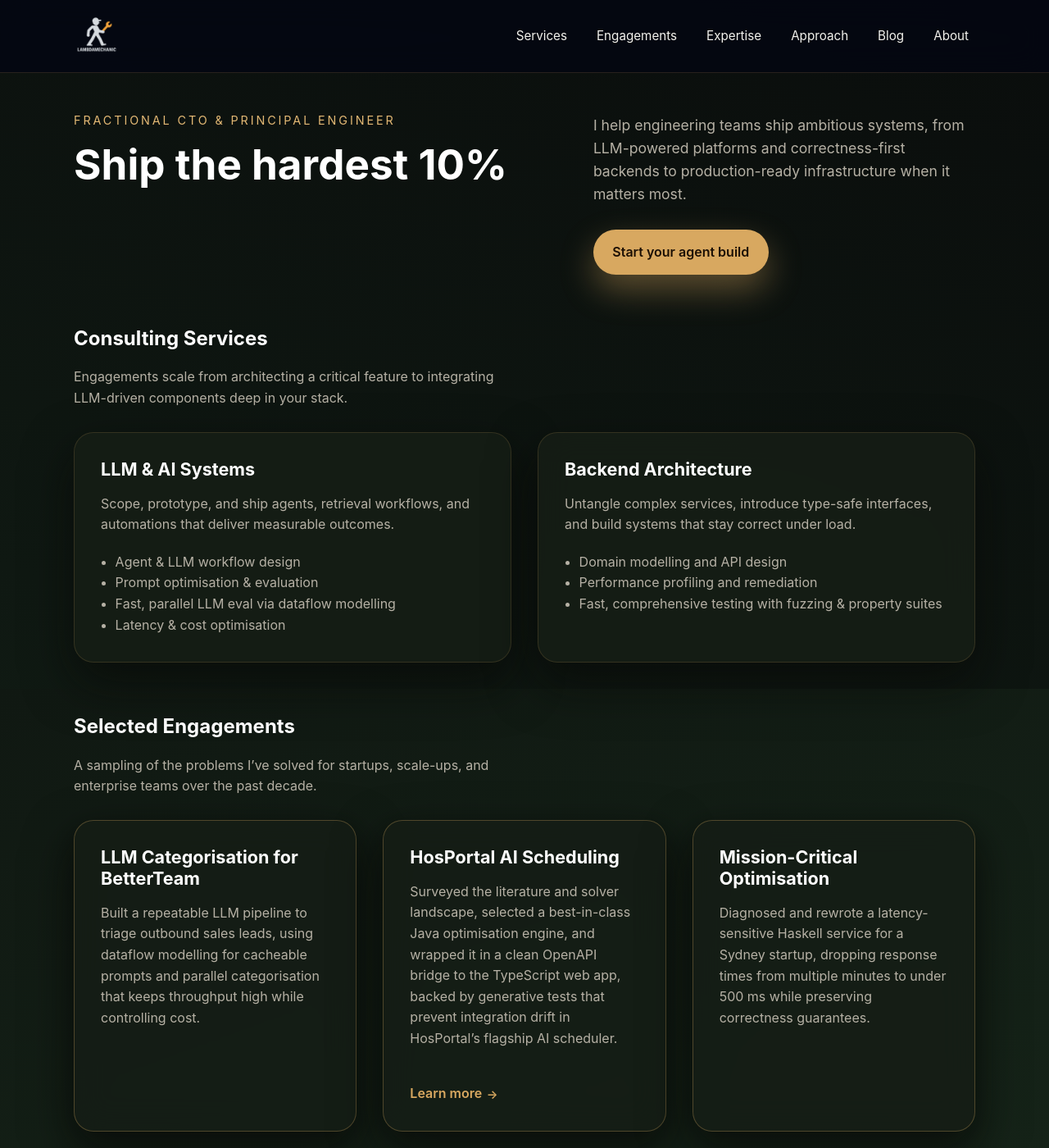
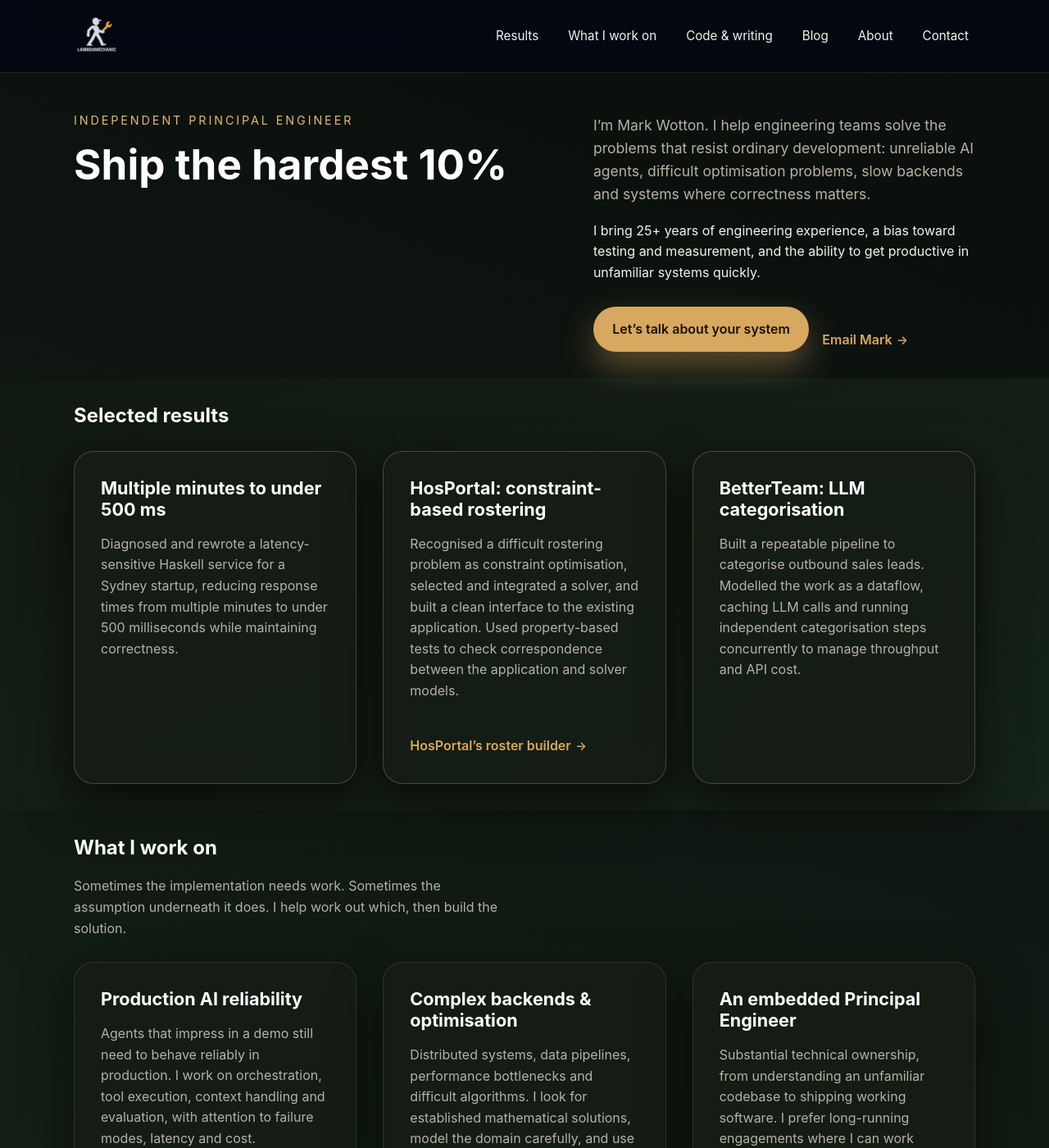
Before and after one commit to lambdamechanic/www, a Jekyll site: the page built from index.html, in a window 1280 px wide and 1400 px high. Shown: the whole window at 82% size. Built offline with Jekyll 4.4.1, drawn with Linux system fonts in a browser that asks for light colours; some of the changed text lies outside the part shown.

Commit message:
Reposition LambdaMechanic around difficult engineering work

```diff
--- a/_config.yml
+++ b/_config.yml
@@ -1,5 +1,5 @@
 title: LambdaMechanic
-description: LambdaMechanic offers senior software consulting for hard technical problems, LLM systems, and backend architecture.
+description: Mark Wotton, independent Principal Engineer. Production AI reliability, complex backends, constraint optimisation and correctness-focused engineering.
 url: https://lambdamechanic.com
 
 exclude:
--- a/_layouts/default.html
+++ b/_layouts/default.html
@@ -3,8 +3,8 @@
   <head>
     <meta charset="utf-8" />
     <meta name="viewport" content="width=device-width, initial-scale=1" />
-    <title>{% if page.title %}{{ page.title }} · LambdaMechanic{% else %}LambdaMechanic Consulting{% endif %}</title>
-    <meta name="description" content="{% if page.description %}{{ page.description }}{% else %}LambdaMechanic offers senior software consulting for hard technical problems, LLM systems, and backend architecture.{% endif %}" />
+    <title>{% if page.title %}{{ page.title }} · LambdaMechanic{% else %}{{ site.title }}{% endif %}</title>
+    <meta name="description" content="{% if page.description %}{{ page.description }}{% else %}{{ site.description }}{% endif %}" />
     <link rel="icon" href="{{ '/favicon.ico' | relative_url }}" sizes="32x32" />
     <link rel="stylesheet" href="{{ '/styles.css' | relative_url }}" />
     <link rel="alternate" type="application/atom+xml" title="LambdaMechanic" href="{{ '/feed.xml' | relative_url }}" />
@@ -21,12 +21,12 @@
           />
         </a>
         <nav class="nav" aria-label="Primary" id="primary-navigation">
-          <a href="{{ '/' | relative_url }}#services">Services</a>
-          <a href="{{ '/' | relative_url }}#engagements">Engagements</a>
-          <a href="{{ '/' | relative_url }}#expertise">Expertise</a>
-          <a href="{{ '/' | relative_url }}#approach">Approach</a>
+          <a href="{{ '/' | relative_url }}#engagements">Results</a>
+          <a href="{{ '/' | relative_url }}#services">What I work on</a>
+          <a href="{{ '/' | relative_url }}#expertise">Code &amp; writing</a>
           <a href="{{ '/blog/' | relative_url }}">Blog</a>
           <a href="{{ '/' | relative_url }}#about">About</a>
+          <a href="{{ '/' | relative_url }}#contact">Contact</a>
         </nav>
         <button
           aria-controls="primary-navigation"
--- a/index.html
+++ b/index.html
@@ -1,23 +1,59 @@
 ---
 layout: default
-title: LambdaMechanic Consulting
-description: LambdaMechanic offers senior software consulting for hard technical problems, LLM systems, and backend architecture.
+title: Mark Wotton · Independent Principal Engineer
+description: Mark Wotton solves difficult software problems, from unreliable AI agents and slow backends to constraint optimisation and systems where correctness matters. 25+ years of engineering experience.
 homepage: true
 ---
 
 <section class="hero">
   <div class="container hero-grid">
     <div class="hero-intro">
-      <p class="eyebrow">Fractional CTO &amp; Principal Engineer</p>
+      <p class="eyebrow">Independent Principal Engineer</p>
       <h1>Ship the hardest&nbsp;10%</h1>
     </div>
     <div class="hero-copy">
       <p class="lede">
-        I help engineering teams ship ambitious systems, from LLM-powered platforms and correctness-first backends to production-ready infrastructure when it matters most.
+        I’m Mark Wotton.
+        I help engineering teams solve the problems that resist ordinary development: unreliable AI agents, difficult optimisation problems, slow backends and systems where correctness matters.
+      </p>
+      <p>
+        I bring 25+ years of engineering experience, a bias toward testing and measurement, and the ability to get productive in unfamiliar systems quickly.
       </p>
       <div class="hero-actions">
-        <a class="btn primary" href="https://calendly.com/mark-lambdamechanic/30min">Start your agent build</a>
+        <a class="btn primary" href="https://calendly.com/mark-lambdamechanic/30min">Let’s talk about your system</a>
+        <a class="card-link" href="mailto:mark@lambdamechanic.com">Email Mark</a>
       </div>
+    </div>
+  </div>
+</section>
+
+<section class="section alt" id="engagements">
+  <div class="container">
+    <div class="section-heading">
+      <h2>Selected results</h2>
+    </div>
+    <div class="grid three">
+      <article class="card highlight">
+        <h3>Multiple minutes to under 500&nbsp;ms</h3>
+        <p>
+          Diagnosed and rewrote a latency-sensitive Haskell service for a Sydney startup, reducing response times from multiple minutes to under 500 milliseconds while maintaining correctness.
+        </p>
+      </article>
+      <article class="card highlight">
+        <h3>HosPortal: constraint-based rostering</h3>
+        <p>
+          Recognised a difficult rostering problem as constraint optimisation, selected and integrated a solver, and built a clean interface to the existing application.
+          Used property-based tests to check correspondence between the application and solver models.
+        </p>
+        <a class="card-link" href="https://www.hosportal.com/features/ai/">HosPortal’s roster builder</a>
+      </article>
+      <article class="card highlight">
+        <h3>BetterTeam: LLM categorisation</h3>
+        <p>
+          Built a repeatable pipeline to categorise outbound sales leads.
+          Modelled the work as a dataflow, caching LLM calls and running independent categorisation steps concurrently to manage throughput and API cost.
+        </p>
+      </article>
     </div>
   </div>
 </section>
@@ -25,169 +61,108 @@ homepage: true
 <section class="section" id="services">
   <div class="container">
     <div class="section-heading">
-      <h2>Consulting Services</h2>
+      <h2>What I work on</h2>
       <p>
-        Engagements scale from architecting a critical feature to integrating LLM-driven components deep in your stack.
+        Sometimes the implementation needs work.
+        Sometimes the assumption underneath it does.
+        I help work out which, then build the solution.
       </p>
     </div>
-    <div class="grid two">
+    <div class="grid three">
       <article class="card">
-        <h3>LLM &amp; AI Systems</h3>
+        <h3>Production AI reliability</h3>
         <p>
-          Scope, prototype, and ship agents, retrieval workflows, and automations that deliver measurable outcomes.
+          Agents that impress in a demo still need to behave reliably in production.
+          I work on orchestration, tool execution, context handling and evaluation, with attention to failure modes, latency and cost.
         </p>
-        <ul>
-          <li>Agent &amp; LLM workflow design</li>
-          <li>Prompt optimisation &amp; evaluation</li>
-          <li>Fast, parallel LLM eval via dataflow modelling</li>
-          <li>Latency &amp; cost optimisation</li>
-        </ul>
       </article>
       <article class="card">
-        <h3>Backend Architecture</h3>
+        <h3>Complex backends &amp; optimisation</h3>
         <p>
-          Untangle complex services, introduce type-safe interfaces, and build systems that stay correct under load.
-        </p>
-        <ul>
-          <li>Domain modelling and API design</li>
-          <li>Performance profiling and remediation</li>
-          <li>Fast, comprehensive testing with fuzzing &amp; property suites</li>
-        </ul>
-      </article>
-    </div>
-  </div>
-</section>
-
-<section class="section alt" id="engagements">
-  <div class="container">
-    <div class="section-heading">
-      <h2>Selected Engagements</h2>
-      <p>
-        A sampling of the problems I’ve solved for startups, scale-ups, and enterprise teams over the past decade.
-      </p>
-    </div>
-    <div class="grid two">
-      <article class="card highlight">
-        <h3>LLM Categorisation for BetterTeam</h3>
-        <p>
-          Built a repeatable LLM pipeline to triage outbound sales leads, using dataflow modelling for cacheable prompts and parallel categorisation that keeps throughput high while controlling cost.
+          Distributed systems, data pipelines, performance bottlenecks and difficult algorithms.
+          I look for established mathematical solutions, model the domain carefully, and use strong interfaces and generative tests to keep the implementation honest.
         </p>
       </article>
-      <article class="card highlight">
-        <h3>HosPortal AI Scheduling</h3>
+      <article class="card">
+        <h3>An embedded Principal Engineer</h3>
         <p>
-          Surveyed the literature and solver landscape, selected a best-in-class Java optimisation engine, and wrapped it in a clean OpenAPI bridge to the TypeScript web app, backed by generative tests that prevent integration drift in HosPortal’s flagship AI scheduler.
-        </p>
-        <a class="card-link" href="https://www.hosportal.com/features/ai/">Learn more</a>
-      </article>
-      <article class="card highlight">
-        <h3>Mission-Critical Optimisation</h3>
-        <p>
-          Diagnosed and rewrote a latency-sensitive Haskell service for a Sydney startup, dropping response times from multiple minutes to under 500 ms while preserving correctness guarantees.
+          Substantial technical ownership, from understanding an unfamiliar codebase to shipping working software.
+          I prefer long-running engagements where I can work closely with a team, build ambitious systems and take responsibility for the result.
         </p>
       </article>
     </div>
   </div>
 </section>
 
-<section class="section" id="labs">
+<section class="section alt" id="expertise">
   <div class="container">
     <div class="section-heading">
-      <h2>In-house R&amp;D</h2>
+      <h2>Code, tests &amp; technical writing</h2>
       <p>
-        Exploratory builds we’re proving out before they hit client roadmaps.
+        A closer look at how I approach software that needs to work.
       </p>
     </div>
-    <div class="grid two">
-      <article class="card highlight">
-        <h3>LLM-Driven Data Extraction</h3>
+    <article class="card highlight">
+      <h3>Tooltest: because agents deserve good tools too</h3>
+      <p>
+        My property-based and fuzz testing tool for Model Context Protocol (MCP) servers checks the contracts tools advertise.
+        It finds valid inputs a server rejects, outputs that don’t match their schemas, and failures in stateful tool sequences.
+      </p>
+      <p>
+        Coding agents can be surprisingly good at working around a broken tool.
+        Tooltest gives them a smaller, reproducible failure to diagnose instead.
+      </p>
+      <div class="hero-actions">
+        <a class="card-link" href="{% post_url 2026-02-09-tooltest-a-fuzz-checker-for-your-mcps %}">Read the Tooltest article</a>
+        <a class="card-link" href="https://github.com/lambdamechanic/tooltest">Tooltest on GitHub</a>
+      </div>
+    </article>
+    <div class="grid two" id="labs">
+      <article class="card">
+        <h3>Arachnomancer</h3>
         <p>
-          Autonomous crawler factory delivering production-grade scrapers in minutes.
+          An experiment in using LLMs to help build data extraction pipelines, with deterministic selectors as the output.
         </p>
-        <a class="card-link" href="{{ '/labs/llm-data-extraction/' | relative_url }}">Learn more</a>
+        <a class="card-link" href="{{ '/labs/llm-data-extraction/' | relative_url }}">Read about the experiment</a>
       </article>
-      <article class="card highlight">
-        <h3>Shake-Based LLM Pipeline Framework</h3>
+      <article class="card">
+        <h3>Shake-based LLM pipelines</h3>
         <p>
-          Shake-based recomputation unlocks parallel, low-cost agent runs.
+          Exploring build-system dependency tracking for LLM workflows: cached calls, parallel work and selective recomputation when inputs change.
         </p>
-        <a class="card-link" href="{{ '/labs/shake-llm-pipeline/' | relative_url }}">Learn more</a>
+        <a class="card-link" href="{{ '/labs/shake-llm-pipeline/' | relative_url }}">Read the technical outline</a>
       </article>
     </div>
-  </div>
-</section>
-
-<section class="section" id="expertise">
-  <div class="container">
-    <div class="section-heading">
-      <h2>Expertise &amp; Tooling</h2>
-      <p>
-        25+ years of shipping systems across sectors, always choosing the technology that best fits the problem.
-      </p>
-    </div>
-    <div class="expertise-grid">
-      <div class="expertise-chip">
-        <strong>Languages</strong>
-        <span>Haskell · Python · TypeScript · Rust · Java · Go</span>
-      </div>
-      <div class="expertise-chip">
-        <strong>Domains</strong>
-        <span>LLMs · testing · scheduling · web data</span>
-      </div>
-      <div class="expertise-chip">
-        <strong>Patterns</strong>
-        <span>Typed contracts · generative QA · dataflow design</span>
-      </div>
-    </div>
-  </div>
-</section>
-
-<section class="section alt" id="approach">
-  <div class="container">
-    <div class="section-heading">
-      <h2>How engagements work</h2>
-    </div>
-    <ol class="approach-steps">
-      <li>
-        <h3>1. Diagnose</h3>
-        <p>Clarify the sharp constraint and define a measurable win.</p>
-      </li>
-      <li>
-        <h3>2. Architect</h3>
-        <p>Design a pragmatic plan with a first win in week one.</p>
-      </li>
-      <li>
-        <h3>3. Deliver</h3>
-        <p>Partner with your team to ship and leave durable tooling.</p>
-      </li>
-    </ol>
   </div>
 </section>
 
 <section class="section" id="about">
   <div class="container about-grid">
     <div>
-      <h2>About LambdaMechanic</h2>
+      <h2>About Mark</h2>
       <p>
-        I’m Mark Wotton, an experienced builder of high-stakes software systems.
-        My work spans startups like BetterTeam, MeanPath/Leadstage and NinjaBlocks, enterprise security firms like SimSpace, and a constellation of startups that needed deep technical leverage fast.
+        LambdaMechanic is my independent consulting practice.
+        Over 25+ years, I’ve worked across startups, enterprise security, scheduling, web data and backend systems, using languages including Haskell, Python, TypeScript, Rust, Java and Go.
+      </p>
+      <p id="approach">
+        I start by understanding the system and measuring what it actually does.
+        Then I test the assumptions, choose an approach that fits the problem, and carry it through to working software.
+        I’m comfortable working independently and getting into the details with the engineers who know the system best.
       </p>
       <p>
-        I created LambdaMechanic to partner with teams tackling algorithmically demanding products, data-heavy platforms, and LLM experiences where correctness matters.
-        If your roadmap includes a tricky system that must work the first time, let’s talk.
+        I’m looking for hands-on engineering work with room to make a lasting contribution.
       </p>
     </div>
     <aside class="about-card">
-      <h3>Availability</h3>
+      <h3>Based in Da Nang, Vietnam</h3>
       <p>
-        Limited openings for late 2025.
-        Remote-first with on-site engagements available.
+        I work remotely with international clients.
       </p>
       <h3>Past collaborators</h3>
       <ul>
-        <li><a href="https://www.hosportal.com.au">hosportal.com.au</a></li>
-        <li><a href="https://paidright.io">paidright.io</a></li>
-        <li><a href="https://www.betterteam.com">betterteam.com</a></li>
+        <li><a href="https://www.hosportal.com/features/ai/">HosPortal</a></li>
+        <li><a href="https://paidright.io">PaidRight</a></li>
+        <li><a href="https://www.betterteam.com">BetterTeam</a></li>
       </ul>
     </aside>
   </div>
@@ -196,16 +171,16 @@ homepage: true
 <section class="section contact" id="contact">
   <div class="container contact-card">
     <div>
-      <h2>Start a project</h2>
+      <h2>Discuss a difficult engineering problem</h2>
       <p>
-        Tell me about the problem you need solved and the timeline you’re working with.
-        I’ll follow up within two business days.
+        Tell me what you’re building, where you’re stuck and what a useful result would look like.
+        An email or a short call is a good place to start.
       </p>
     </div>
     <div class="contact-details">
       <div class="contact-actions">
         <a class="contact-link" href="mailto:mark@lambdamechanic.com">mark@lambdamechanic.com</a>
-        <a class="btn primary" href="https://calendly.com/mark-lambdamechanic/30min">Start your agent build</a>
+        <a class="btn primary" href="https://calendly.com/mark-lambdamechanic/30min">Let’s talk about your system</a>
       </div>
     </div>
   </div>
--- a/styles.css
+++ b/styles.css
@@ -449,7 +449,7 @@ h1 {
 .contact-card {
   display: grid;
   gap: 2.5rem;
-  grid-template-columns: repeat(auto-fit, minmax(260px, 1fr));
+  grid-template-columns: repeat(auto-fit, minmax(min(260px, 100%), 1fr));
   align-items: center;
   padding: 3rem;
   border-radius: 28px;
@@ -476,6 +476,7 @@ h1 {
 .contact-link {
   color: var(--accent);
   font-weight: 600;
+  overflow-wrap: anywhere;
 }
 
 .contact-actions {
@@ -713,3 +714,7 @@ h1 {
   color: var(--accent-strong);
   font-weight: 600;
 }
+
+#labs {
+  margin-top: 2rem;
+}
```
Also changed, not shown: other parts of _layouts/default.html (+1 -1 lines), blog/index.html (+4 -4 lines), labs/llm-data-extraction.html (+28 -43 lines), labs/shake-llm-pipeline.html (+29 -43 lines).
